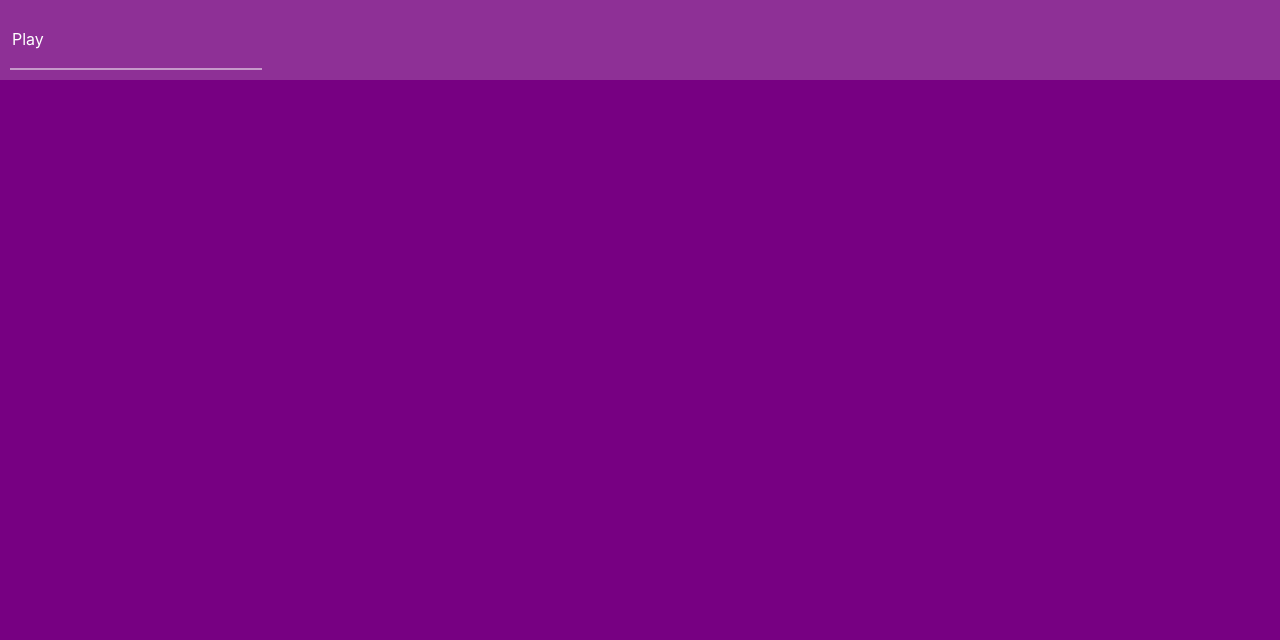
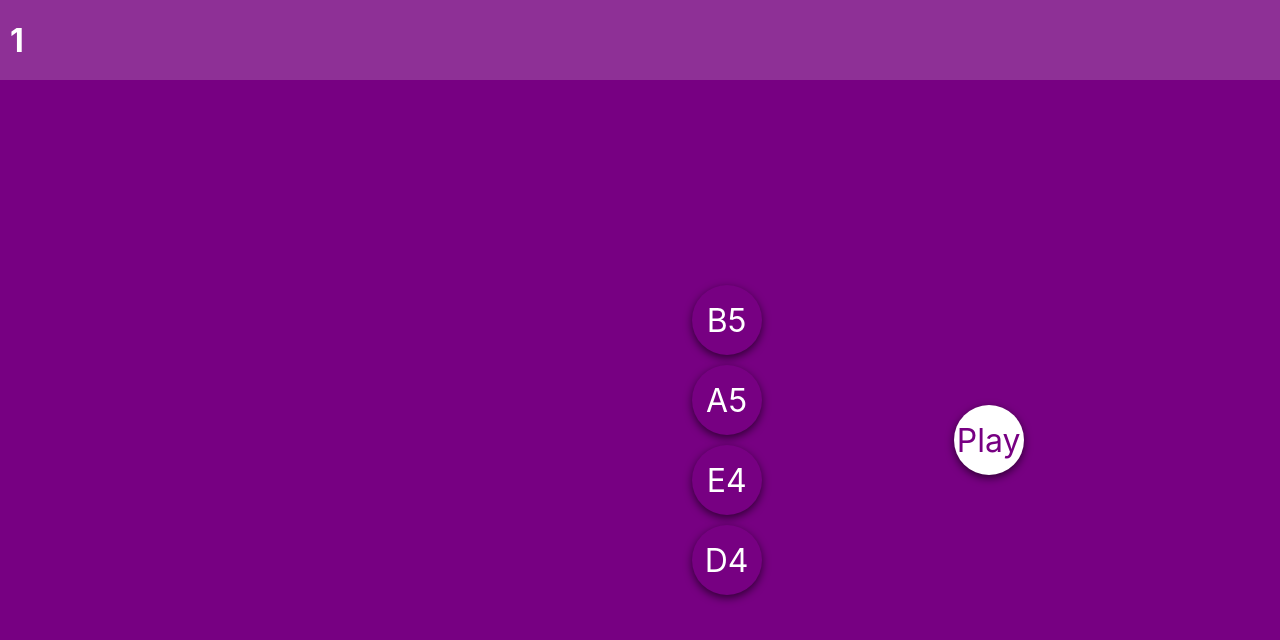
Before and after one commit to tskarhed/doremi.studio, a React (Create React App) app: page /setlist/1/play/1 in a window 1280 px wide. Shown: the top 640 px of the page. Built offline with nearby package versions, Linux system fonts and the light colour scheme.

Commit message:
Fix views

```diff
--- a/src/theme.module.scss
+++ b/src/theme.module.scss
@@ -6,7 +6,7 @@ $sm: 25px;
 $md: 50px;
 $lg: 70px;
 
-$font-size: 1rem;
+$font-size: 1.4rem;
 
 $font-family: -apple-system, BlinkMacSystemFont, "Segoe UI", "Roboto", "Oxygen",
   "Ubuntu", "Cantarell", "Fira Sans", "Droid Sans", "Helvetica Neue", sans-serif;
@@ -14,6 +14,7 @@ $font-family: -apple-system, BlinkMacSystemFont, "Segoe UI", "Roboto", "Oxygen",
 // Styles for resetting native elements
 
 .Input {
+  max-width: 70%;
   background-color: transparent;
   border: none;
   color: $secondary-color;
--- a/src/views/Play.tsx
+++ b/src/views/Play.tsx
@@ -1,4 +1,13 @@
 import React from "react";
 import { Page } from "./Page";
+import { NoteLayout } from "../components/NoteLayout";
+import { useParams } from "react-router-dom";
 
-export const Play = () => <Page title="Play" />;
+export const Play = () => {
+  const { songNumber } = useParams();
+  return (
+    <Page editable={false} title={decodeURIComponent(songNumber || "")}>
+      <NoteLayout edit={false} />
+    </Page>
+  );
+};
--- a/src/views/Setlist.tsx
+++ b/src/views/Setlist.tsx
@@ -1,6 +1,6 @@
 import React from "react";
 import { Page } from "./Page";
-import { useParams, Link } from "react-router-dom";
+import { useParams, Link, useHistory } from "react-router-dom";
 import { View } from "../native";
 import { ActionButton } from "../components/ActionButton";
 
@@ -13,6 +13,7 @@ export const placeholderSetlist = [
 
 export const Setlist = () => {
   const { setlistName } = useParams();
+  const history = useHistory();
   return (
     <Page
       title={setlistName}
@@ -21,7 +22,7 @@ export const Setlist = () => {
           inverted
           style={{ margin: "5px" }}
           size="lg"
-          onClick={() => console.log("Let's got to the mall")}
+          onClick={() => history.push(`/setlist/${setlistName}/play/0`)}
         >
           Play
         </ActionButton>
```
